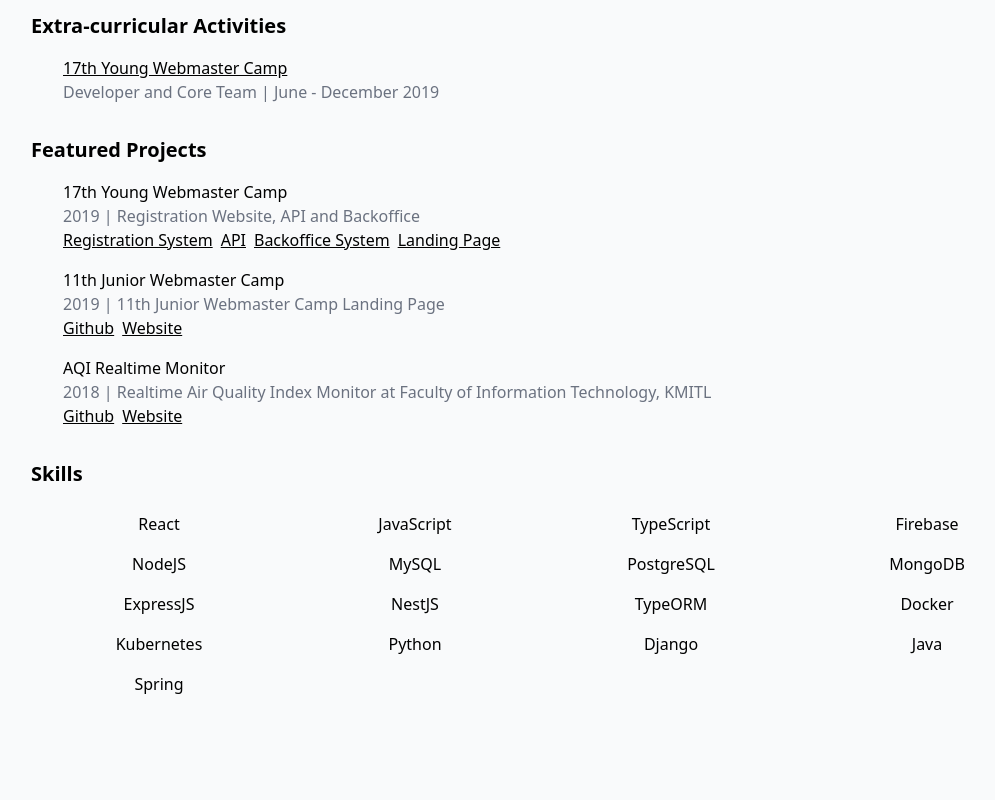
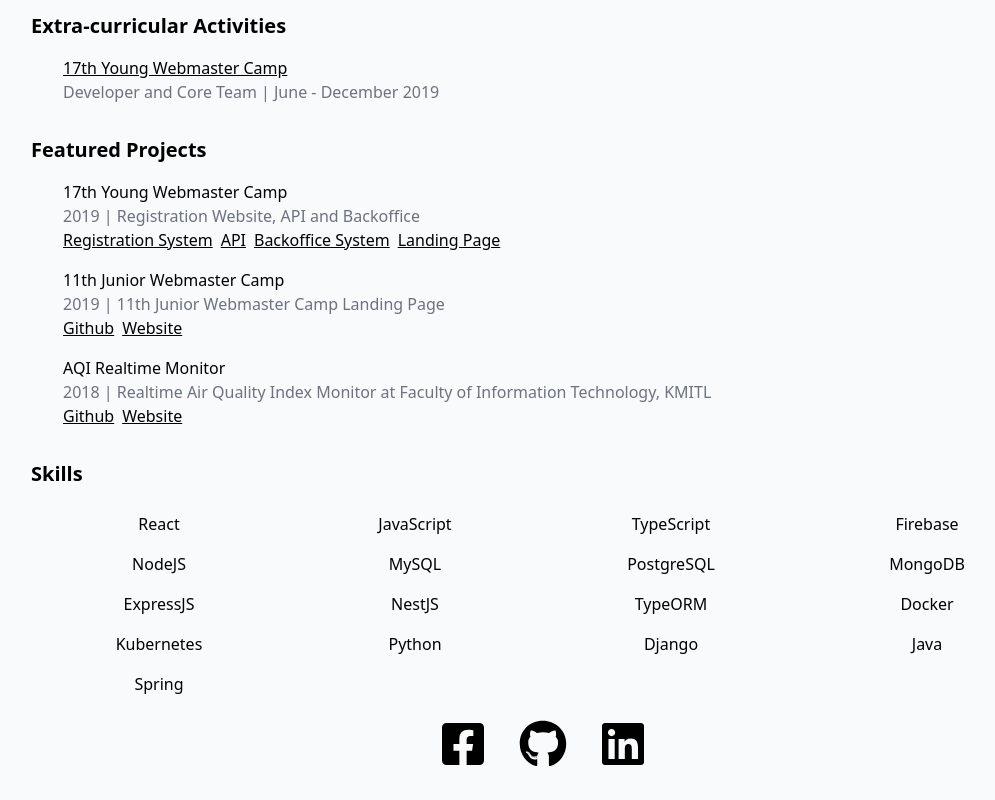
Before and after one commit to wiput1999/wiput-cv, a Next.js app: page / in a window 1280 px wide. Shown: the part 1080-1880 px from the top of the page, without its empty margins (97-1092 px from the left). Before the commit the page ends 1816 px from the top, so only its background shows below. Built offline with nearby package versions, Linux system fonts and the light colour scheme.

Commit message:
feat: add footer

```diff
--- a/components/pages/Index.tsx
+++ b/components/pages/Index.tsx
@@ -1,4 +1,5 @@
 import React from 'react'
+import { FaFacebookSquare, FaGithub, FaLinkedin } from 'react-icons/fa'
 
 import Subtitle from 'components/common/Subtitle'
 import Title from 'components/common/Title'
@@ -53,6 +54,32 @@ export default function Index(): React.ReactElement {
           </div>
         ))}
       </div>
+      <div className='text-center mt-4 flex justify-center'>
+        <div className='px-4'>
+          <a
+            href='https://fb.com/wiput.pootong'
+            target='_blank'
+            rel='noopener noreferrer'>
+            <FaFacebookSquare size='48px' />
+          </a>
+        </div>
+        <div className='px-4'>
+          <a
+            href='https://github.com/wiput1999'
+            target='_blank'
+            rel='noopener noreferrer'>
+            <FaGithub size='48px' />
+          </a>
+        </div>
+        <div className='px-4'>
+          <a
+            href='https://www.linkedin.com/in/wiputpootong/'
+            target='_blank'
+            rel='noopener noreferrer'>
+            <FaLinkedin size='48px' />
+          </a>
+        </div>
+      </div>
     </div>
   )
 }
--- a/package.json
+++ b/package.json
@@ -17,7 +17,8 @@
   "dependencies": {
     "next": "^10.0.4",
     "react": "^17.0.1",
-    "react-dom": "^17.0.1"
+    "react-dom": "^17.0.1",
+    "react-icons": "^4.1.0"
   },
   "devDependencies": {
     "@types/node": "^14.14.14",
```
Also changed, not shown: 1 other file (tests, documents, lock files or other folders).
